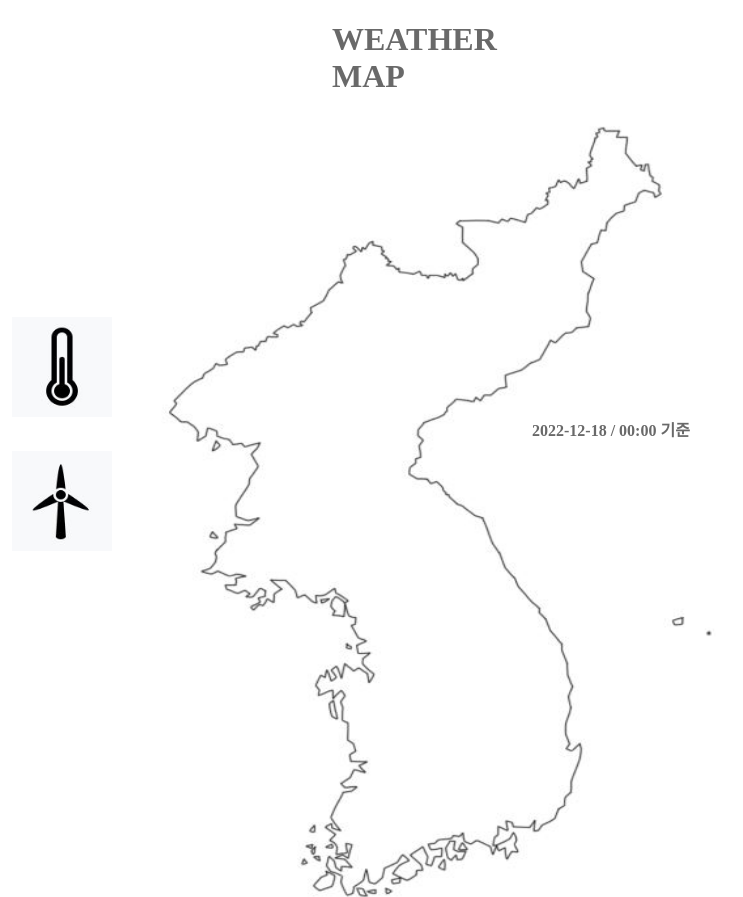
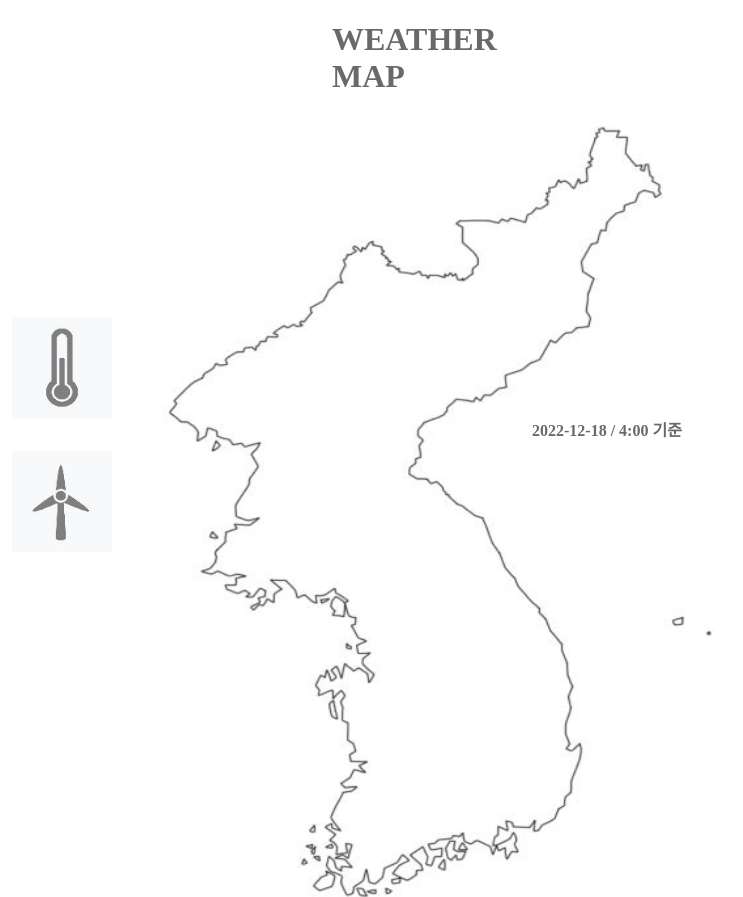
Before and after one commit to ohbyunghyun/weather, a plain HTML site: page frontend/index.html in a window 1280 px wide. Shown: the top 897 px of the page, without its empty margins (188-931 px from the left). Drawn offline with Linux system fonts and the light colour scheme; no server answers.

Commit message:
시간갱신

```diff
--- a/frontend/css/css.css
+++ b/frontend/css/css.css
@@ -2,6 +2,7 @@
   margin: 0px auto;
   width: 240px;
   color: dimgray;
+  animation:fadeIn 1s;
 }
 
 #header:hover {
@@ -13,6 +14,7 @@
   width: 1000px;
   margin: 10px auto;
   position: relative;
+  animation:fadeIn 1s;
 }
 
 #dae {
@@ -71,6 +73,34 @@ aside {
 
 #temp:hover {
   cursor: pointer;
+}
+
+#windblack {
+  position: relative;
+}
+
+#windgray {
+  position: absolute;
+  top: 135px;
+  left: 0px;
+}
+
+#tempblack {
+  position: relative;
+}
+
+#tempgray {
+  position: absolute;
+  top: 1px;
+  left: 0px;
+}
+
+#windgray:hover {
+  display: none;
+}
+
+#tempgray:hover {
+  display: none;
 }
 
 #guiiwind {
@@ -329,3 +359,14 @@ aside {
   color: black;
   cursor: pointer;
 }
+
+@keyframes fadeIn{
+  0% {
+  opacity: 0.1;
+  transform: translate3d(0,0,0);
+  }
+  to {
+  opacity: 1;
+  transform: translateZ(0);
+  }
+}
--- a/frontend/index.html
+++ b/frontend/index.html
@@ -50,10 +50,14 @@
     <div id="time"></div>
 
     <aside>
-      <img src="image/temp.JPG" id="temp" width="100px" height="100px">
+      <div id="temp">
+      <img src="image/temp.JPG" id="tempblack" width="100px" height="100px">
+      <img src="image/tempgray.jpg" id="tempgray" width="100px" height="100px">
+      </div>
       <div id="wind">
-      <img src="image/wind.JPG" width="100px" height="100px">
-    </div>
+      <img src="image/wind.JPG" id="windblack" width="100px" height="100px">
+      <img src="image/windgray.jpg" id="windgray" width="100px" height="100px">
+      </div>
     </aside>
     <img src="image/map.jpg" width="1000px" height="900px">
   </div>
--- a/frontend/js/js.js
+++ b/frontend/js/js.js
@@ -54,7 +54,9 @@ var time = document.querySelector("#time");
 let year = today.getFullYear();
 let month = today.getMonth() + 1;
 let day = today.getDate();
-let hour = 0100;
+let hour = today.getHours();
+
+let hours = `${hour}00`;
 
 let date = `${year}${month}${day}`;
 let date2 = `${year}-${month}-${day}`;
@@ -62,7 +64,7 @@ let date2 = `${year}-${month}-${day}`;
 let windicon = document.querySelector("#wind");
 let temp = document.querySelector("#temp");
 
-time.innerHTML = `${date2} / 00:00  기준`;
+time.innerHTML = `${date2} / ${hour-1}:00  기준`;
 
 windicon.onclick = function() {
     guiiwind.style.display = 'block';
```
Also changed, not shown: backend/app.js (+7 -1 lines), frontend/image/tempgray.jpg (added), frontend/image/windgray.jpg (added).
